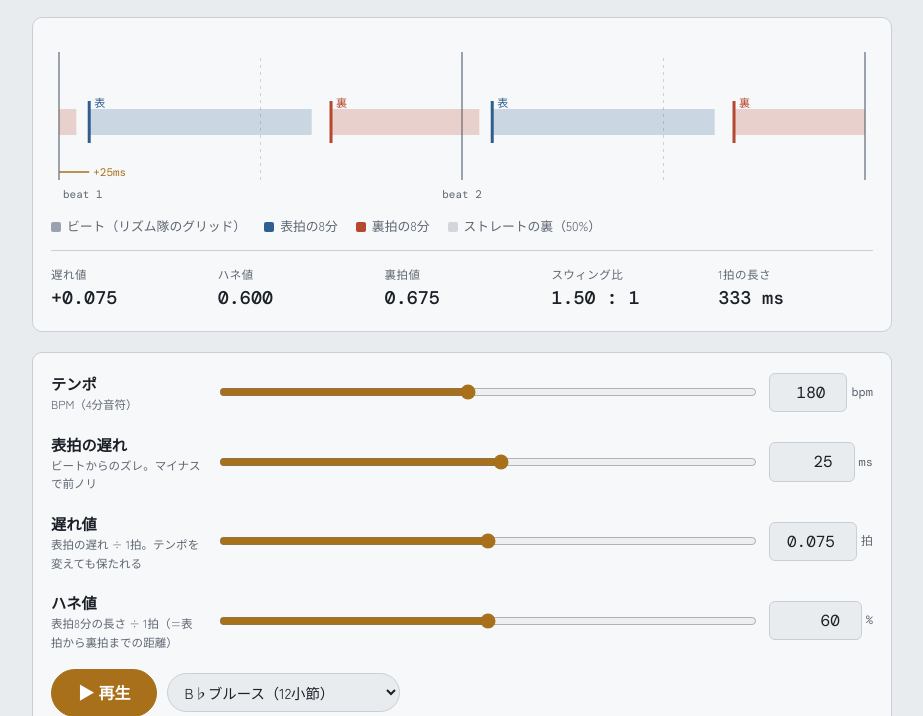
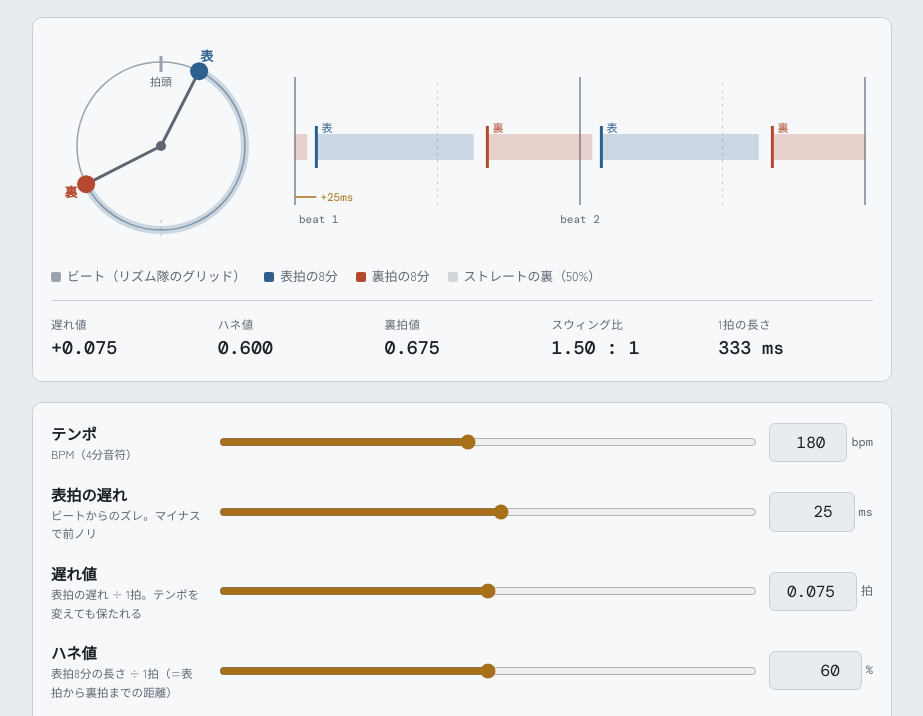
Before and after one commit to yasact/nori-lab, a plain HTML site: page index.html in a window 1280 px wide. Shown: the part 84-800 px from the top of the page, without its empty margins (178-1101 px from the left). Drawn offline with nearby package versions, Linux system fonts and the light colour scheme.

Commit message:
feat: issue#11 Step 1 Dial markup, layout and drawing
円のタイミング表示 #dial を #cv の左に追加（スマホでは上）。drawDial() を draw() の最後で呼ぶ。

Co-Authored-By: Claude Opus 5.5 <noreply@anthropic.com>
Claude-Session: https://claude.ai/code/session_019LjQwqtevFU3fqCMHaFog3

```diff
--- a/index.html
+++ b/index.html
@@ -28,6 +28,9 @@ h1 span{color:var(--brass)}
 .panel{background:var(--panel);border:1px solid var(--line);border-radius:10px;padding:18px}
 .scope{position:relative}
 canvas{display:block;width:100%;height:170px}
+.views{display:flex;gap:16px;align-items:center}
+#dial{flex:none;width:220px;height:220px;touch-action:none;user-select:none;-webkit-user-select:none;-webkit-touch-callout:none}
+#cv{flex:1 1 0;min-width:0}
 .legend{display:flex;flex-wrap:wrap;gap:6px 18px;font-size:.8rem;color:var(--mute);margin-top:10px}
 .legend i{display:inline-block;width:10px;height:10px;border-radius:2px;margin-right:6px;vertical-align:-1px}
 .custom{display:flex;flex-wrap:wrap;gap:8px;margin-top:14px;align-items:center}
@@ -70,6 +73,9 @@ h2{font-size:.8rem;letter-spacing:.12em;color:var(--mute);margin:0 0 10px;font-w
   .row label{grid-column:1/-1}
   .readout{grid-template-columns:repeat(3,minmax(0,1fr))}
   h1{font-size:1.5rem}
+  .views{flex-direction:column;align-items:stretch}
+  #dial{align-self:center}
+  #cv{flex:none}
 }
 @media (prefers-reduced-motion:reduce){*{transition:none!important}}
 </style>
@@ -81,7 +87,10 @@ h2{font-size:.8rem;letter-spacing:.12em;color:var(--mute);margin:0 0 10px;font-w
   </header>
 
   <section class="panel scope">
-    <canvas id="cv" aria-label="2拍分のタイミング表示"></canvas>
+    <div class="views">
+      <canvas id="dial" role="img" aria-label="円のタイミング表示（1周＝1拍。丸と針をドラッグで調整）"></canvas>
+      <canvas id="cv" aria-label="2拍分のタイミング表示"></canvas>
+    </div>
     <div class="legend">
       <span><i style="background:var(--grid)"></i>ビート（リズム隊のグリッド）</span>
       <span><i style="background:var(--down)"></i>表拍の8分</span>
@@ -443,6 +452,7 @@ h2{font-size:.8rem;letter-spacing:.12em;color:var(--mute);margin:0 0 10px;font-w
 
   // ---- 描画 ----
   const cv = $('cv'), g2 = cv.getContext('2d');
+  const dial = $('dial'), g3 = dial.getContext('2d');
   const css = n => getComputedStyle(document.documentElement).getPropertyValue(n).trim();
   let head = null;
   function draw(){
@@ -509,6 +519,52 @@ h2{font-size:.8rem;letter-spacing:.12em;color:var(--mute);margin:0 0 10px;font-w
       const x = xOf(head);
       g2.beginPath(); g2.moveTo(x, top-10); g2.lineTo(x, bot+4); g2.stroke(); g2.globalAlpha = 1;
     }
+    drawDial();
+  }
+
+  // ---- 円の表示: 1周=1拍、12時=拍頭、時計回り。f は拍の割合 ----
+  // 描画と当たり判定で同じ寸法を使う
+  const dialGeom = () => { const W = dial.clientWidth, H = dial.clientHeight; return { W, H, cx:W/2, cy:H/2, R:Math.min(W, H)/2 - 26 }; };
+  const onDial = (f, r, g) => [g.cx + r*Math.sin(2*Math.PI*f), g.cy - r*Math.cos(2*Math.PI*f)];
+  function drawDial(){
+    const dpr = window.devicePixelRatio || 1, g = dialGeom(), { W, H, cx, cy, R } = g;
+    // 非整数の dpr で毎フレーム確保し直さないよう丸めて比べる
+    const bw = Math.round(W*dpr), bh = Math.round(H*dpr);
+    if (dial.width !== bw || dial.height !== bh) { dial.width = bw; dial.height = bh; }
+    g3.setTransform(dpr,0,0,dpr,0,0); g3.clearRect(0,0,W,H);
+    const grid = css('--grid'), mute = css('--mute');
+    const fD = P.lag, fU = P.lag + P.dist/100, ang = f => 2*Math.PI*f - Math.PI/2;
+    const ray = (f, r0, r1) => { g3.beginPath(); g3.moveTo(...onDial(f, r0, g)); g3.lineTo(...onDial(f, r1, g)); g3.stroke(); };
+    // 縁・拍頭・ストレートの裏
+    g3.lineCap = 'butt'; g3.strokeStyle = grid; g3.lineWidth = 1.5;
+    g3.beginPath(); g3.arc(cx, cy, R, 0, 2*Math.PI); g3.stroke();
+    g3.lineWidth = 3; ray(0, R - 10, R + 6);
+    g3.globalAlpha = .45; g3.lineWidth = 1.5; g3.setLineDash([3,4]); ray(0.5, R - 10, R + 6); g3.setLineDash([]); g3.globalAlpha = 1;
+    // 表→裏 の弧（ハネ値）
+    g3.strokeStyle = css('--down'); g3.globalAlpha = .22; g3.lineWidth = 8;
+    g3.beginPath(); g3.arc(cx, cy, R, ang(fD), ang(fU)); g3.stroke(); g3.globalAlpha = 1;
+    // 針
+    g3.strokeStyle = mute; g3.lineWidth = 3; g3.lineCap = 'round';
+    ray(fD, 0, R); ray(fU, 0, R);
+    g3.fillStyle = mute; g3.beginPath(); g3.arc(cx, cy, 5, 0, 2*Math.PI); g3.fill();
+    // 拍頭ラベルは針の後に下地つきで描く（lag 0 で針が文字に重なるため）
+    g3.font = '11px "Zen Kaku Gothic New", sans-serif'; g3.textAlign = 'center'; g3.textBaseline = 'top';
+    const lw = g3.measureText('拍頭').width + 4;
+    g3.fillStyle = css('--panel'); g3.fillRect(cx - lw/2, cy - R + 13, lw, 14);
+    g3.fillStyle = mute; g3.fillText('拍頭', cx, cy - R + 14);
+    // 丸とラベル（ラベルは縁の外）
+    g3.font = '700 13px "Zen Kaku Gothic New", sans-serif'; g3.textBaseline = 'middle';
+    [[fD, css('--down'), '表'], [fU, css('--up'), '裏']].forEach(([f, col, lab]) => {
+      g3.fillStyle = col;
+      g3.beginPath(); g3.arc(...onDial(f, R, g), 9, 0, 2*Math.PI); g3.fill();
+      g3.fillText(lab, ...onDial(f, R + 17, g));
+    });
+    // 再生ヘッド
+    if (head !== null) {
+      const T = 60000 / P.bpm;
+      g3.strokeStyle = css('--ink'); g3.globalAlpha = .7; g3.lineWidth = 1.5; g3.lineCap = 'butt';
+      ray((head % T) / T, 0, R); g3.globalAlpha = 1;
+    }
   }
   function loop(){
     if (!playing) { head = null; draw(); return; }
```
